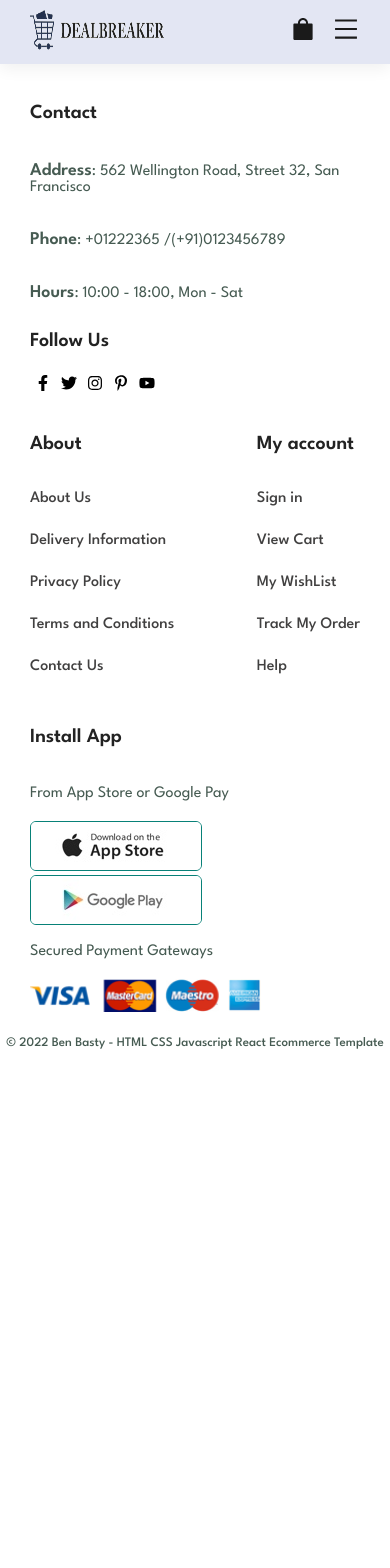
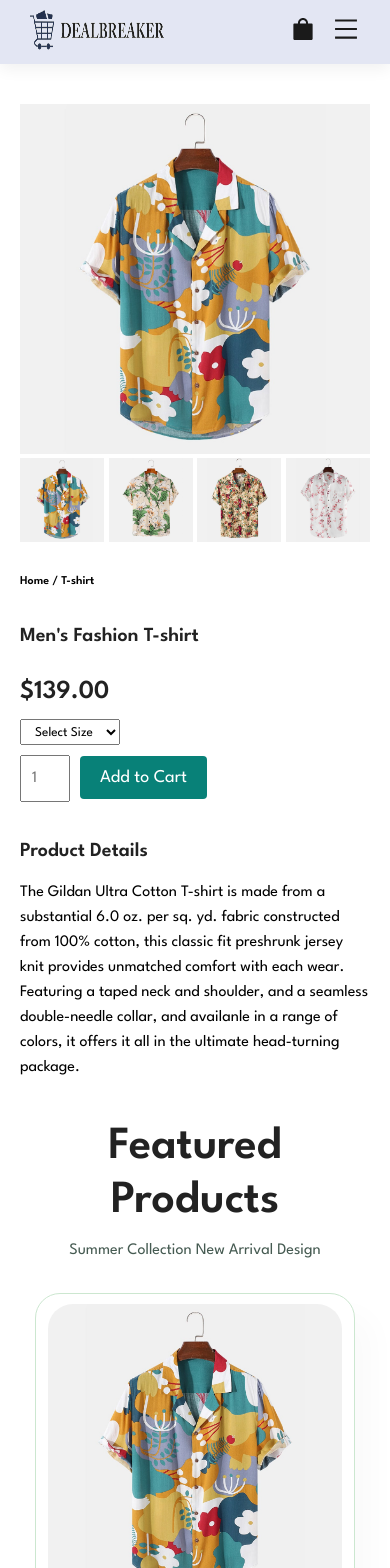
Before and after one commit to benbasty/ecommercereact, a React (Create React App) app: page /ecommerce/shop/productPage in a window 390 px wide. Shown: the top 1568 px of the page. Before the commit the page ends 1069 px from the top, so only its background shows below. Built offline with nearby package versions, Linux system fonts and the light colour scheme.

Commit message:
shop page and shop single page productive and responsive shop single page done

```diff
--- a/src/App.js
+++ b/src/App.js
@@ -3,8 +3,10 @@ import React from 'react';
 import Header from './components/Header/Header';
 import LandingPage from './components/LandingPage/LandingPage';
 import Shop from './components/Shop/shop';
+import ProductPage from './components/Shop/ProductPage';
 import Footer from './components/Footer/Footer';
 import {Routes, Route} from 'react-router-dom'
+
 
 function App() {
   return (
@@ -12,7 +14,8 @@ function App() {
       <Header />
       <Routes>
         <Route path='/ecommerce' element={<LandingPage />} />
-        <Route path='/ecommerce/shop' element={<Shop />}/>
+        <Route path='/ecommerce/shop' element={<Shop />} />
+        <Route path='/ecommerce/shop/productPage' element={<ProductPage />} />
       </Routes>
       <Footer />
     </div>
--- a/src/components/AllProducts/AllProdutcs.js
+++ b/src/components/AllProducts/AllProdutcs.js
@@ -2,6 +2,7 @@ import React, { useState } from 'react';
 import {AiFillStar, AiOutlineShoppingCart} from 'react-icons/ai';
 import {BsFillArrowLeftCircleFill, BsFillArrowRightCircleFill} from 'react-icons/bs'
 import ReactPaginate from 'react-paginate';
+import { Link } from 'react-router-dom';
 import './AllProducts.css';
 
 import img1 from '../../assets/img/products/n1.jpg';
@@ -20,6 +21,7 @@ import img13 from '../../assets/img/products/f5.jpg';
 import img14 from '../../assets/img/products/f6.jpg';
 import img15 from '../../assets/img/products/f7.jpg';
 import img16 from '../../assets/img/products/f8.jpg';
+
 const products = [
     {
         id : 1,
@@ -173,7 +175,7 @@ const AllProducts = () => {
                             currentItems.map(({id,image,brand,title,reviews,price}) => {
                                 return(
                                     <div key={id} className='product'>
-                                        <img src={image} alt='product'/>
+                                        <Link to='/ecommerce/shop/productPage'><img src={image} alt='product'/></Link>
                                         <div className='description'>
                                             <span>{brand}</span>
                                             <h5>{title}</h5>
--- a/src/components/New Arrival/NewArrival.js
+++ b/src/components/New Arrival/NewArrival.js
@@ -1,5 +1,6 @@
 import './../Products/featuredProducts.css';
 import {AiFillStar, AiOutlineShoppingCart} from 'react-icons/ai';
+import { Link } from 'react-router-dom';
 import img1 from '../../assets/img/products/n1.jpg';
 import img2 from '../../assets/img/products/n2.jpg';
 import img3 from '../../assets/img/products/n3.jpg';
@@ -8,6 +9,7 @@ import img5 from '../../assets/img/products/n5.jpg';
 import img6 from '../../assets/img/products/n6.jpg';
 import img7 from '../../assets/img/products/n7.jpg';
 import img8 from '../../assets/img/products/n8.jpg';
+
 
 const products = [
     {
@@ -88,7 +90,7 @@ function NewArrival() {
                         products.map(({id,image,brand,title,reviews,price}) => {
                             return(
                                 <div key={id} className='product'>
-                                    <img src={image} alt='product'/>
+                                    <Link to='/ecommerce/shop/productPage'><img src={image} alt='product'/></Link>
                                     <div className='description'>
                                         <span>{brand}</span>
                                         <h5>{title}</h5>
--- a/src/components/Products/FeaturedProducts.js
+++ b/src/components/Products/FeaturedProducts.js
@@ -1,6 +1,7 @@
 import './featuredProducts.css';
 import React from 'react';
 import {AiFillStar, AiOutlineShoppingCart} from 'react-icons/ai';
+import { Link } from 'react-router-dom';
 import img1 from '../../assets/img/products/f1.jpg';
 import img2 from '../../assets/img/products/f2.jpg';
 import img3 from '../../assets/img/products/f3.jpg';
@@ -88,7 +89,7 @@ function FeaturedProducts() {
                         products.map(({id,image,brand,title,reviews,price}) => {
                             return(
                                 <div key={id} className='product'>
-                                    <img src={image} alt='product'/>
+                                    <Link to='/ecommerce/shop/productPage'><img src={image} alt='product'/></Link>
                                     <div className='description'>
                                         <span>{brand}</span>
                                         <h5>{title}</h5>
--- /dev/null
+++ b/src/components/Shop/ProductPage.css
@@ -0,0 +1,76 @@
+#product-details {
+    display: flex;
+    margin-top: 20px;
+}
+#product-details .single-product-image {
+    width: 40%;
+    margin-right: 50px;
+}
+.small-image-group {
+    display: flex;
+    justify-content: space-between;
+}
+.small-image-column {
+    flex-basis: 24%;
+    cursor: pointer;
+}
+
+#product-details .single-product-details {
+    width: 50%;
+    padding-top: 30px;
+}
+
+#product-details .single-product-details h4 {
+    padding: 40px 0 20px 0;
+}
+
+#product-details .single-product-details h2 {
+    font-size: 26px;
+}
+
+#product-details .single-product-details select {
+    display: block;
+    padding: 5px 10px;
+    margin-bottom: 10px;
+}
+
+#product-details .single-product-details input {
+    width: 50px;
+    height: 47px;
+    padding-left: 10px;
+    font-size: 16px;
+    margin-right: 10px;
+}
+
+#product-details .single-product-details input:focus {
+    outline: none;
+}
+
+#product-details .single-product-details button {
+    background-color: #088178;
+    color: #fff;
+    border: none;
+    border-radius: 4px;
+    padding: 13px 20px;
+    font-size: 18px;
+}
+
+#product-details .single-product-details span {
+    line-height: 25px;
+}
+
+@media screen and (max-width: 477px) {
+    #product-details {
+        flex-direction: column;
+    }
+    #product-details .single-product-image {
+        width: 100%;
+    }
+    #product-details .single-product-details {
+        width: 100%;
+    }
+
+    #product-details .single-product-details span {
+        line-height: 25px;
+    }
+}
--- /dev/null
+++ b/src/components/Shop/ProductPage.js
@@ -0,0 +1,90 @@
+import MainImg from '../../assets/img/products/f1.jpg'
+import SecondImg from '../../assets/img/products/f2.jpg'
+import ThirdImg from '../../assets/img/products/f3.jpg'
+import FourthImg from '../../assets/img/products/f4.jpg'
+import './ProductPage.css'
+import FeaturedProducts from '../Products/FeaturedProducts'
+import NewsLetter from '../NewsLetter/NewsLetter'
+import { description } from 'calculator'
+import { useState } from 'react'
+
+const images = [
+    {
+        id: 1,
+        url: MainImg,
+        description: 'productImg1'
+    },
+    {
+        id: 2,
+        url: SecondImg,
+        description: 'productImg2'
+    },
+    {
+        id: 3,
+        url: ThirdImg,
+        description: 'productImg3'
+    },
+    {
+        id: 4,
+        url: FourthImg,
+        description: 'productImg4'
+    }
+]
+const ProductPage = () => {
+    const [mainImage, setMainImage] = useState(images[0]);
+    return(
+        <div>
+            <section id="product-details" className="section-p1" >
+                <div className="single-product-image">
+                    <img src={mainImage.url} width="100%" id="MainImg" alt={mainImage.description}/>
+
+                    <div className='small-image-group'>
+                        {
+                            images.map(image => (
+                                <div key={image.id} className='small-image-column'>
+                                    <img
+                                    src={image.url}
+                                    alt={description}
+                                    className='small-image'
+                                    width="100%"
+                                    onClick={() => setMainImage(image)}
+                                    />
+                                </div>
+                            ))
+                        }
+                    </div>
+
+                </div>
+                <div className="single-product-details">
+                    <h6>Home / T-shirt</h6>
+                    <h4>Men's Fashion T-shirt</h4>
+                    <h2>$139.00</h2>
+                    <select>
+                        <option>Select Size</option>
+                        <option>XL</option>
+                        <option>XXL</option>
+                        <option>Small</option>
+                        <option>Large</option>
+                    </select>
+                    <input type="number" placeholder="1"/>
+                    <button className='btn'>Add to Cart</button>
+                    <h4>Product Details</h4>
+                    <span>The Gildan Ultra Cotton T-shirt is made
+                        from a substantial 6.0 oz. per sq. yd.
+                        fabric constructed from 100% cotton,
+                        this classic fit preshrunk jersey knit
+                        provides unmatched comfort with each wear.
+                        Featuring a taped neck and shoulder, and a
+                        seamless double-needle collar, and availanle
+                        in a range of colors, it offers it all in the
+                        ultimate head-turning package.
+                    </span>
+                </div>
+
+            </section>
+            <FeaturedProducts />
+            <NewsLetter />
+        </div>
+    )
+}
+export default ProductPage;
--- a/src/components/Shop/shop.js
+++ b/src/components/Shop/shop.js
@@ -6,10 +6,6 @@ const shop = () => {
     <div>
       <ShopHeader />
       <AllProducts />
-      {/* }
-      {/* add paginations at the bottom of the products with react*/}
-      {/* create single product page */}
-      {/* make page responsive */}
     </div>
   )
 }
```
